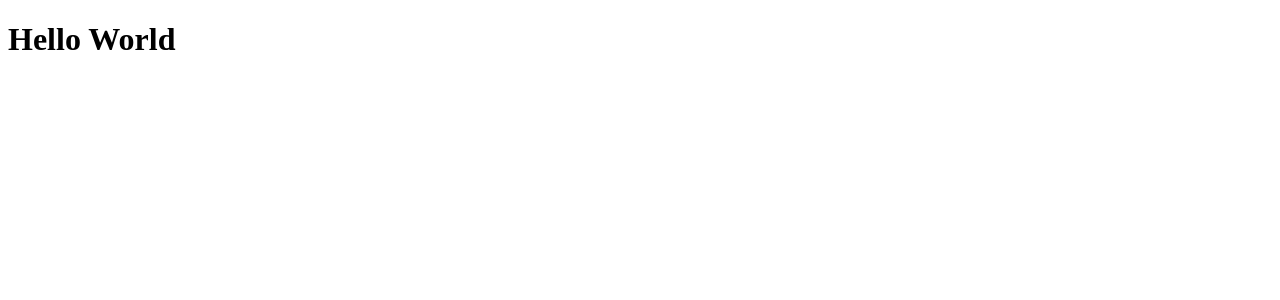
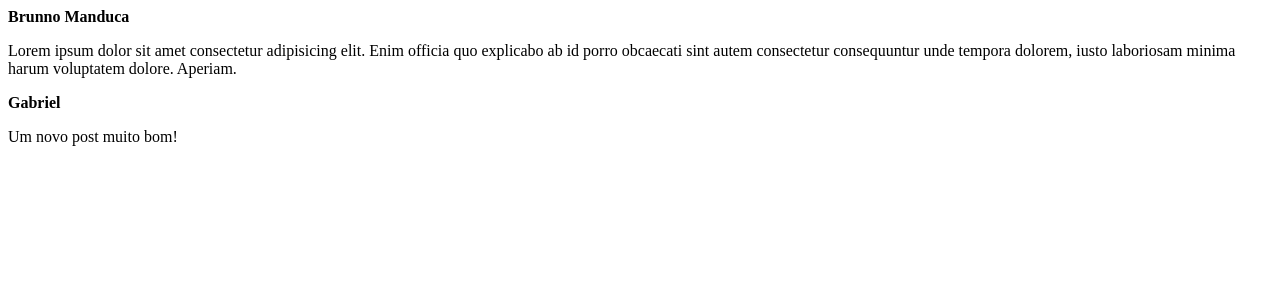
Before and after one commit to BManduca/RocketseatDiaryDev, a React (Vite) app in the folder aulas/01-fundamentos-reactjs/: page / in a window 1280 px wide. Shown: the top 300 px of the page. Built offline with nearby package versions, Linux system fonts and the light colour scheme.

Commit message:
Componentes e Propriedades

```diff
--- a/aulas/01-fundamentos-reactjs/src/App.jsx
+++ b/aulas/01-fundamentos-reactjs/src/App.jsx
@@ -1,7 +1,16 @@
-function App() {
+import { Post } from './Post'
+
+export function App() {
   return (
-    <h1>Hello World</h1>
+    <>
+      <Post
+        author="Brunno Manduca"
+        content="Lorem ipsum dolor sit amet consectetur adipisicing elit. Enim officia quo explicabo ab id porro obcaecati sint autem consectetur consequuntur unde tempora dolorem, iusto laboriosam minima harum voluptatem dolore. Aperiam."
+      />
+      <Post
+        author="Gabriel"
+        content="Um novo post muito bom!"
+      />
+    </>
   )
 }
-
-export default App
--- /dev/null
+++ b/aulas/01-fundamentos-reactjs/src/Post.jsx
@@ -0,0 +1,15 @@
+// props: { author: "", content: "" }
+
+export function Post(props) {
+    return (
+        <>
+            <strong>{ props.author }</strong>
+            <p> { props.content } </p>
+        </>
+    )
+}
+
+// export default Post
+
+
+// Default Exports vs Named Exports
--- a/aulas/01-fundamentos-reactjs/src/main.jsx
+++ b/aulas/01-fundamentos-reactjs/src/main.jsx
@@ -3,7 +3,7 @@ import ReactDOM from 'react-dom/client'
 // ReactDOM => faz a integração do React(Core) com a DOM
 // DOM -> Document Object Model => representação do HTML através do JS
 // Ao importar o ReactDOM, estamos integrando o React para funcionar em um ambiente WEB(Browser)
-import App from './App.jsx'
+import { App } from './App.jsx'
 
 /*
 
```
Also changed, not shown: 1 other file (tests, documents, lock files or other folders).
